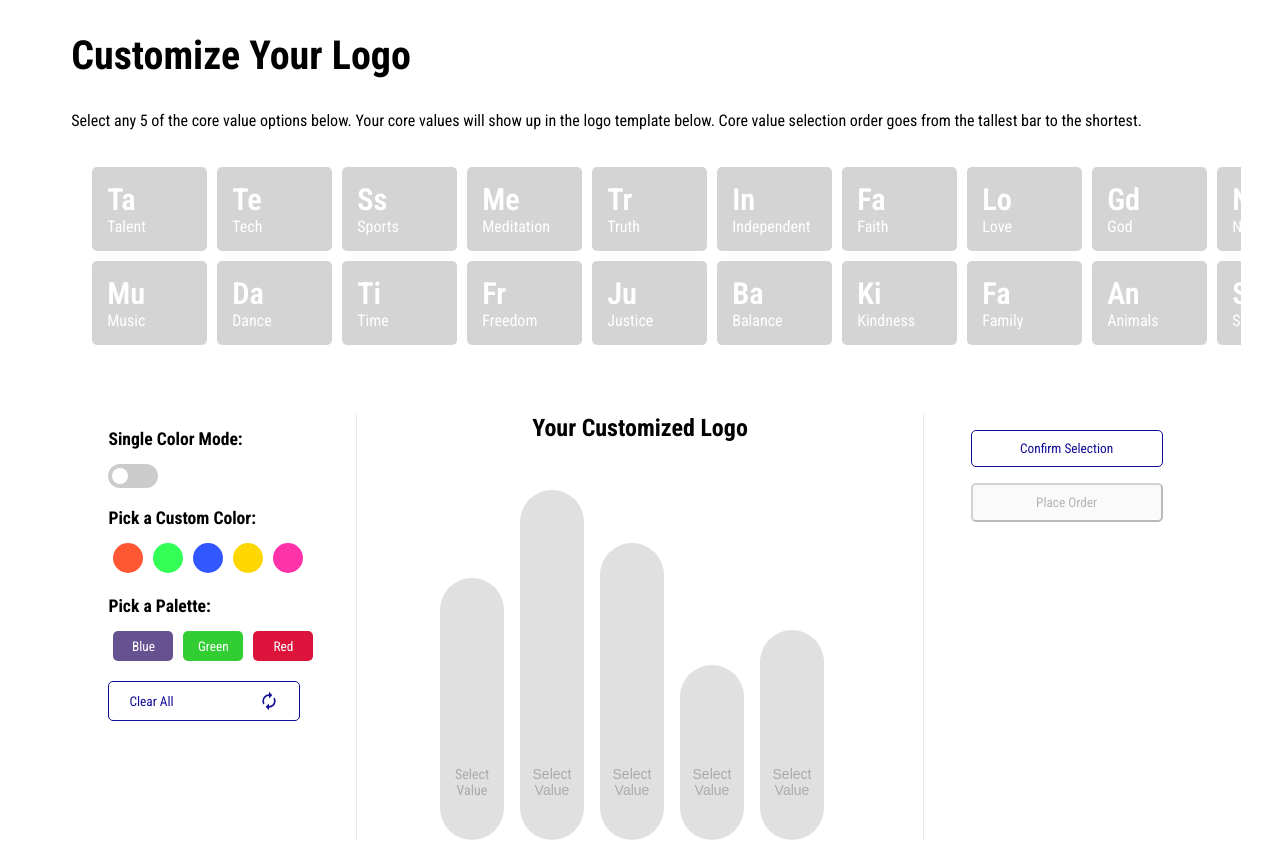
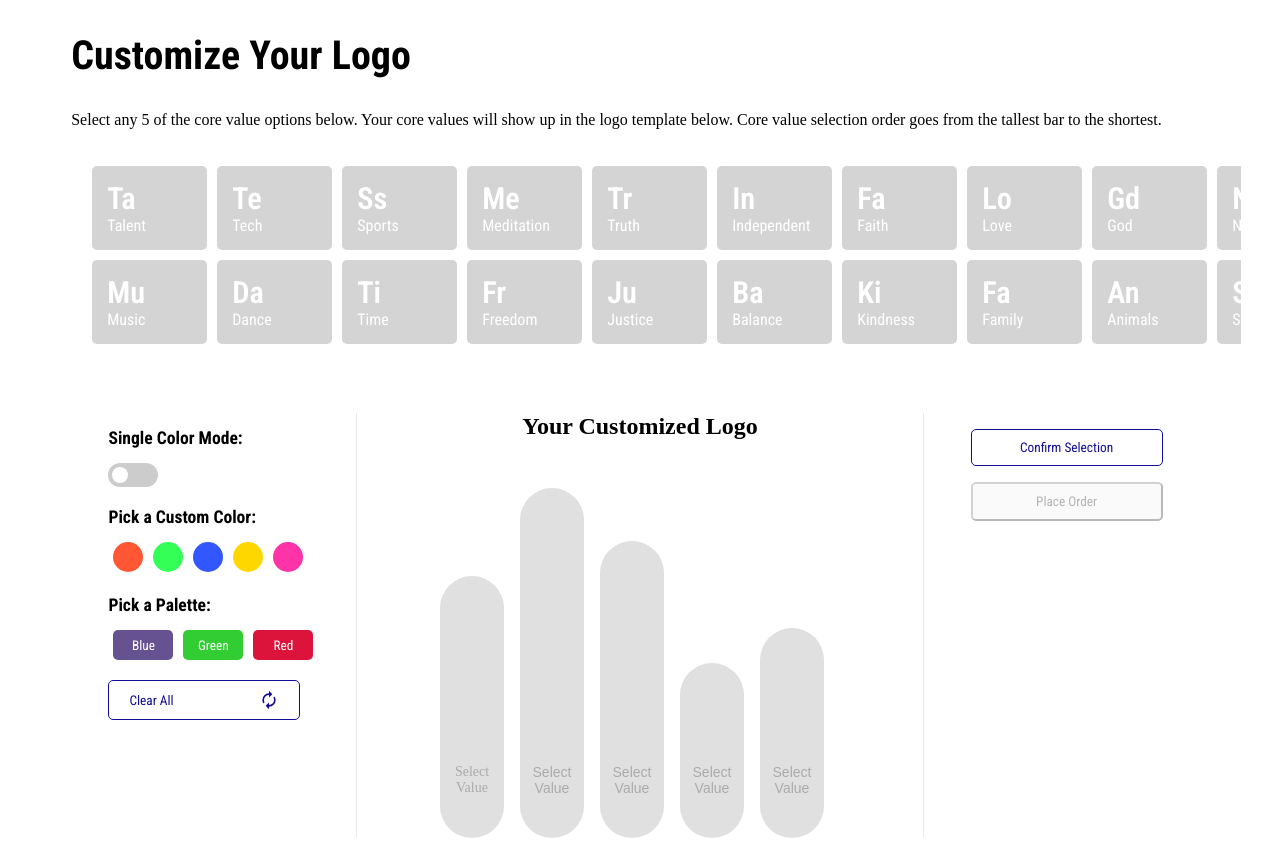
Before and after one commit to oseivale/trume-test-v2, a Next.js app: page / in a window 1280 px wide. Built offline with nearby package versions, Linux system fonts and the light colour scheme.

Commit message:
updating container styling

```diff
--- a/src/components/LogoCustomizer.js
+++ b/src/components/LogoCustomizer.js
@@ -281,7 +281,7 @@ export default function LogoCustomizer() {
   };
 
   return (
-    <div className={roboto_condensed.className}>
+    <div className={`${styles.customizationContainer }${roboto_condensed.className}`}>
       <h1
         className={roboto_condensed.className}
         style={{
--- a/src/components/styles.module.css
+++ b/src/components/styles.module.css
@@ -1,3 +1,7 @@
+.customizationContainer{
+  width: 100%;
+}
+
 .grid {
     display: flex;
     max-width: fit-content;
```
